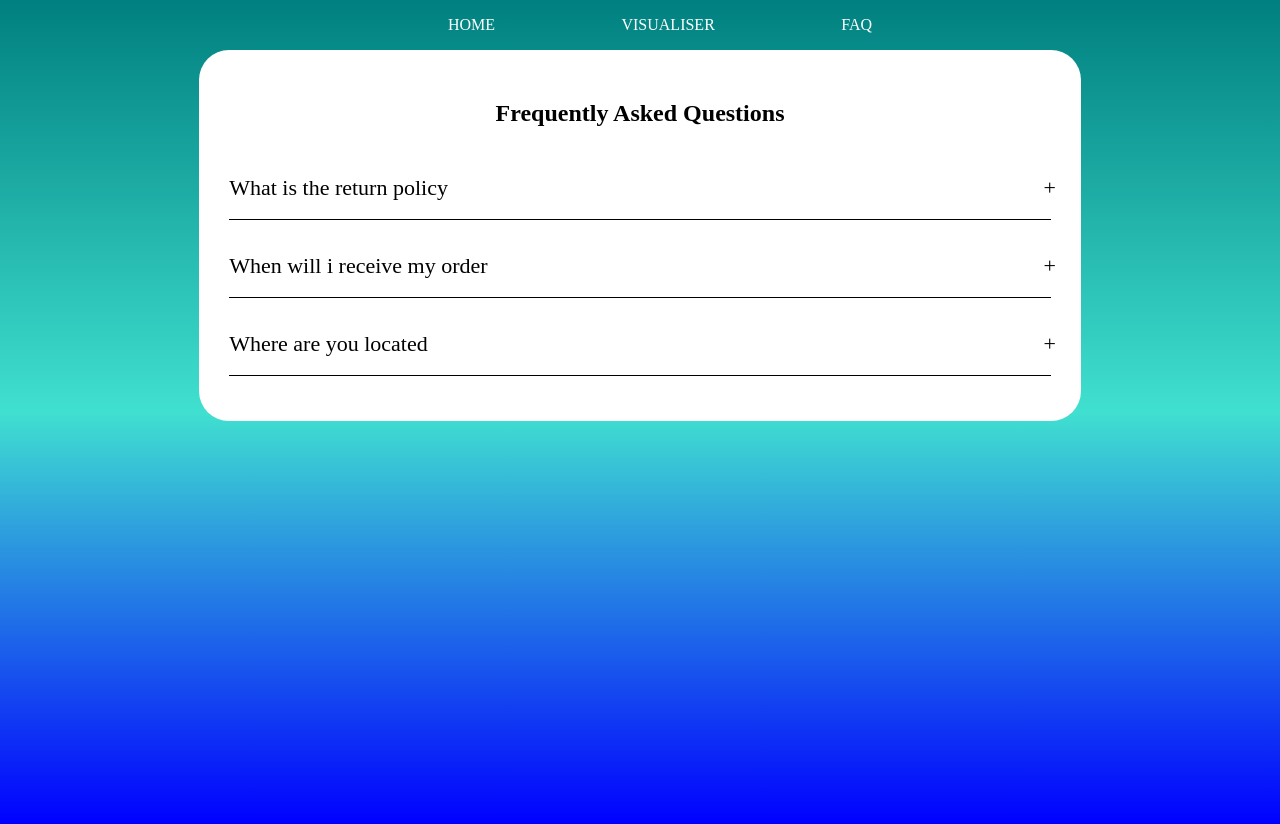
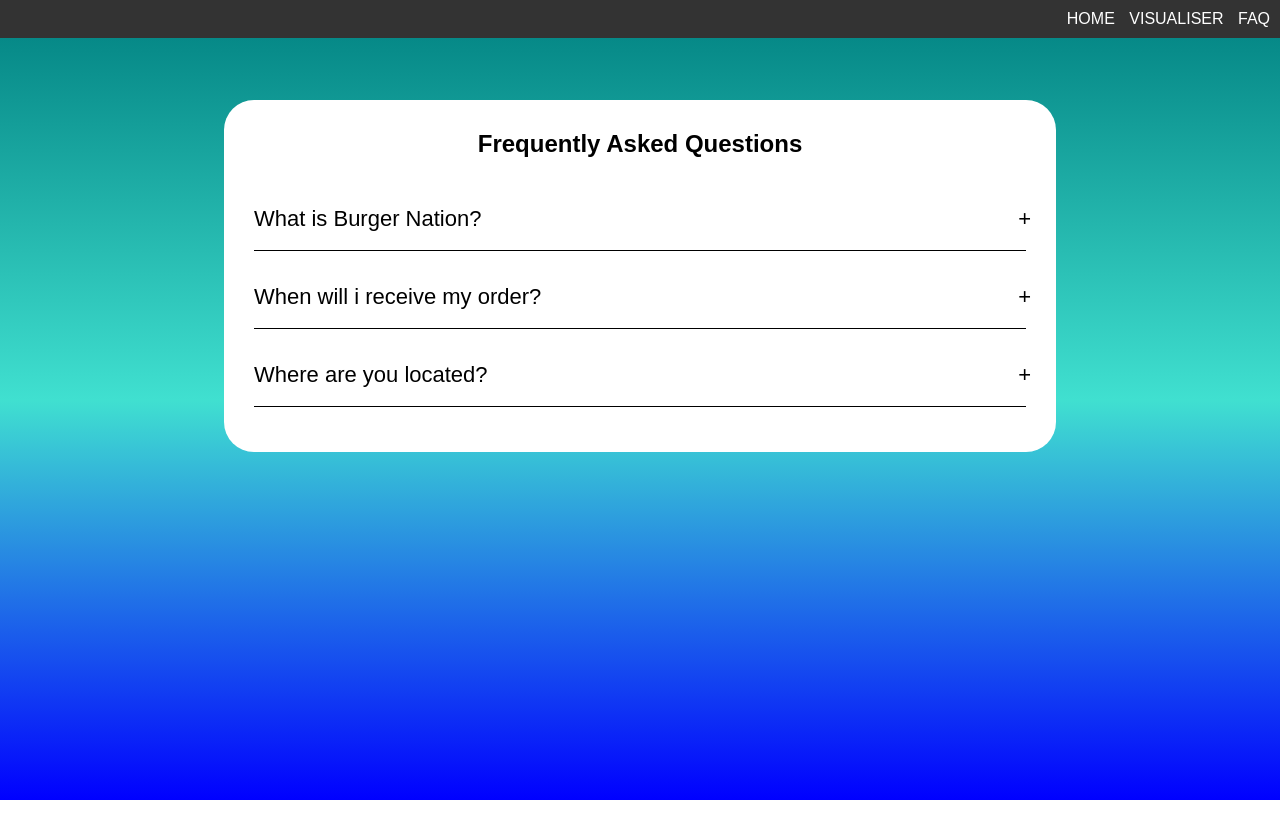
Before and after one commit to Vs-14/Burger-Visualiser, a plain HTML site: page faq.html in a window 1280 px wide. After the commit the page ends 800 px from the top, so only its background shows below. Drawn offline with Linux system fonts and the light colour scheme.

Commit message:
faq completed

```diff
--- a/faq.css
+++ b/faq.css
@@ -1,9 +1,17 @@
+*{
+    margin: 0;
+    padding: 0;
+    box-sizing: border-box;
+    font-family: sans-serif;
+}
+
 body{
     background: linear-gradient(teal,turquoise,blue);
     height: 100vh;
 }
 
 body .main-div{
+    padding-top: 100px;
     display: flex;
     justify-content: center;
     align-items: center;
@@ -62,20 +70,32 @@ body .main-div{
     transition: .5s;
 }
 
-.nav{
-    text-align: center;
+.nav {
+    position: fixed;
+    top: 0;
+    left: 0;
+    width: 100%;
+    background-color: #333;
+    color: #fff;
+    padding: 10px;
+    text-align: right;
 }
 
-.nav li{
-    display: inline;
-    padding: 5%;
+.nav ul {
+  list-style: none;
+  margin: 0;
 }
 
-.nav a{
-    color: white;
-    text-decoration: none;
+.nav li {
+    display: inline-block;
+  margin-left: 10px;
 }
 
-.nav a:hover{
-    background-color: rgba(255,255,255,0.3);
+.nav a {
+  color: #fff;
+  text-decoration: none;
 }
+
+.nav a:hover {
+  text-decoration: underline;
+}
--- a/faq.html
+++ b/faq.html
@@ -21,18 +21,18 @@
             <h2 class="title">Frequently Asked Questions</h2>
 
             <div class="content-container">
-                <div class="question">What is the return policy</div>
-                <div class="answer">Lorem ipsum, dolor sit amet consectetur adipisicing elit. Et illum expedita corrupti alias consequuntur eveniet sint eius magnam maxime ipsam! Nesciunt perferendis impedit sit iusto deleniti magni soluta commodi quaerat.</div>
+                <div class="question">What is Burger Nation?</div>
+                <div class="answer">Lorem ipsum, dolor sit amet consectetur adipisicing elit. Mollitia veritatis laborum optio ducimus labore atque doloremque sapiente sit harum blanditiis facere unde deleniti repudiandae vel voluptatibus soluta, autem nemo error. Ipsa dignissimos, impedit modi repellendus perspiciatis nesciunt officia nisi voluptatibus praesentium nulla delectus aliquid debitis adipisci voluptatem? Pariatur, cupiditate magnam.</div>
             </div>
 
             <div class="content-container">
-                <div class="question">When will i receive my order</div>
-                <div class="answer">Lorem ipsum, dolor sit amet consectetur adipisicing elit. Et illum expedita corrupti alias consequuntur eveniet sint eius magnam maxime ipsam! Nesciunt perferendis impedit sit iusto deleniti magni soluta commodi quaerat.</div>
+                <div class="question">When will i receive my order?</div>
+                <div class="answer">Lorem ipsum dolor sit amet consectetur adipisicing elit. Ullam quisquam, labore unde minima tempora aspernatur! Culpa voluptate ratione mollitia placeat! Tempore porro illum corporis eius pariatur unde recusandae fugiat vitae quo illo debitis voluptas suscipit iure ut placeat repellat, ducimus sed perspiciatis cupiditate magnam adipisci deleniti. In at ipsum ducimus.</div>
             </div>
 
             <div class="content-container">
-                <div class="question">Where are you located</div>
-                <div class="answer">Lorem ipsum, dolor sit amet consectetur adipisicing elit. Et illum expedita corrupti alias consequuntur eveniet sint eius magnam maxime ipsam! Nesciunt perferendis impedit sit iusto deleniti magni soluta commodi quaerat.</div>
+                <div class="question">Where are you located?</div>
+                <div class="answer">Lorem ipsum dolor sit amet consectetur, adipisicing elit. Nesciunt debitis maxime ex. Ipsum quidem consequuntur exercitationem nostrum magnam quos labore rerum eligendi voluptate quas soluta, quisquam sed, commodi eveniet delectus fuga repellat consequatur provident et distinctio fugiat, facilis recusandae. Aspernatur molestiae reprehenderit esse expedita quaerat ut. Praesentium eaque dolore molestias?</div>
             </div>
         </div>
     </div>
```
